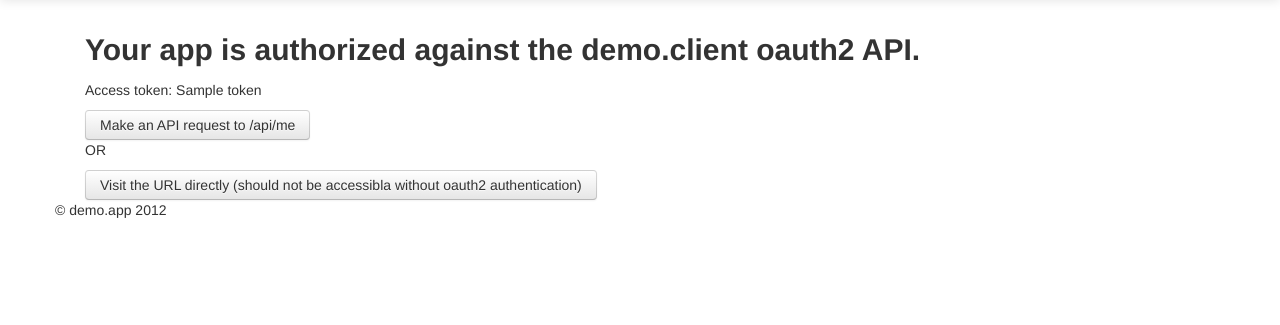
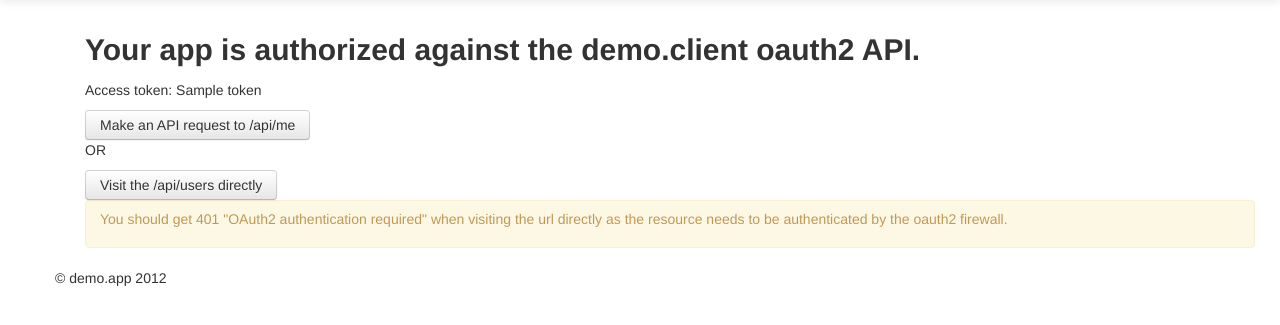
Before and after one commit to pulse00/oauth-client, a PHP site: template src/templates/index.html.twig in a window 1280 px wide. Shown: the part 40-365 px from the top of the page. Run offline with PHP 8.4, Linux system fonts and the light colour scheme; the template is opened without the code that fills it: most values are stand-ins (such as "Sample title", 1, 10 or a date in 2020); some libraries are stand-ins or nearby versions.

Commit message:
added more verbose information

```diff
--- a/src/bootstrap.php
+++ b/src/bootstrap.php
@@ -18,6 +18,10 @@ $app['auth_secret']      = $config['auth_secret'];
 $app['auth_token']       = $config['auth_token'];
 $app['api_url']          = $config['api_url'];
 
+if ($app['auth_token'] === 'the_auth_token' || $app['auth_secret'] === 'the_auth_secret') {
+    throw new \RuntimeException('You need to change your auth_secret and auth_token values in src/config.ini to those created by the oauth server.');
+}
+
 $app->register(new TwigServiceProvider(), array(
     'twig.path' => __DIR__.'/templates',
     'twig.options' => array('cache' => __DIR__.'/../cache'),
--- a/src/templates/index.html.twig
+++ b/src/templates/index.html.twig
@@ -8,7 +8,10 @@
             <p>Access token: {{ token }}</p>
             <a class="btn" href="/request">Make an API request to /api/me</a>
             <p>OR</p>
-            <a target="_blank" href="http://oauth.server/api/users" class="btn">Visit the URL directly (should not be accessibla without oauth2 authentication)</a>
+            <a target="_blank" href="http://oauth.server/api/users" class="btn">Visit the /api/users directly</a>
+            <div class="alert">
+                <p>You should get 401 "OAuth2 authentication required" when visiting the url directly as the resource needs to be authenticated by the oauth2 firewall.</p>
+            </div>
         {% else %}
                 <h2>Your app is not authorized yet.</h2>
                 <a href="{{ url }}" class="btn">Authorize your app</a>
```
Also changed, not shown: 1 other file.
